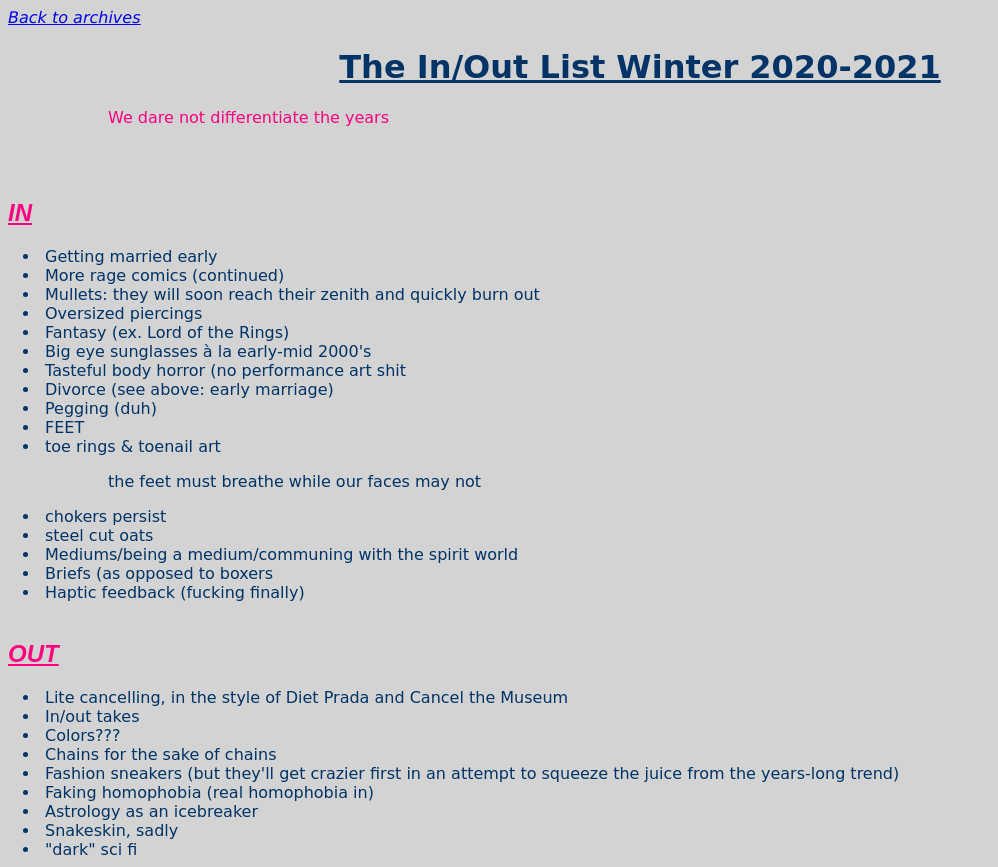
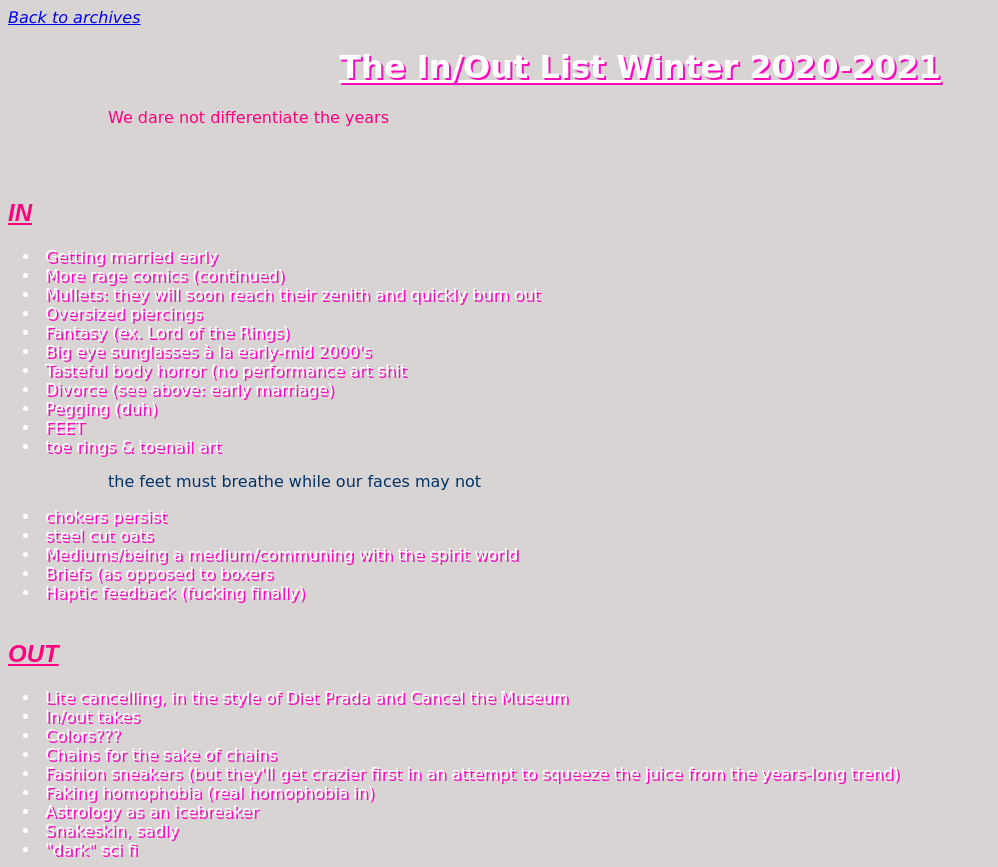
Before and after one commit to thepublication/winter2021, a plain HTML site: page index.html in a window 1280 px wide. Shown: the whole page, without its empty margins (0-998 px from the left). Drawn offline with Linux system fonts and the light colour scheme.

Commit message:
Update stylexx.css

```diff
--- a/stylexx.css
+++ b/stylexx.css
@@ -1,5 +1,5 @@
 body {
-    background-color: #d3d3d3;
+    background-color: #d9d4d4;
     font-size: 100%;
 }
 }
@@ -17,8 +17,9 @@ div.navigate {
 h1 {
 font-family: "Brush Script MT", cursive;
     text-decoration: underline;
-    color: #003366;
+    color: #FFFFFF;
     text-align: center;
+    text-shadow: 2px 2px #f70ebd;
     }
 
     h2 {
@@ -49,7 +50,8 @@ font-family: "Brush Script MT", cursive;
     li {
         margin-left: 15px;
     font-family: "Brush Script MT", cursive;
-    color: #003366;
+    color: #FFFFFF;
+        text-shadow: 2px 2px #f70ebd;
     }
 
 div.blockquote {
```
